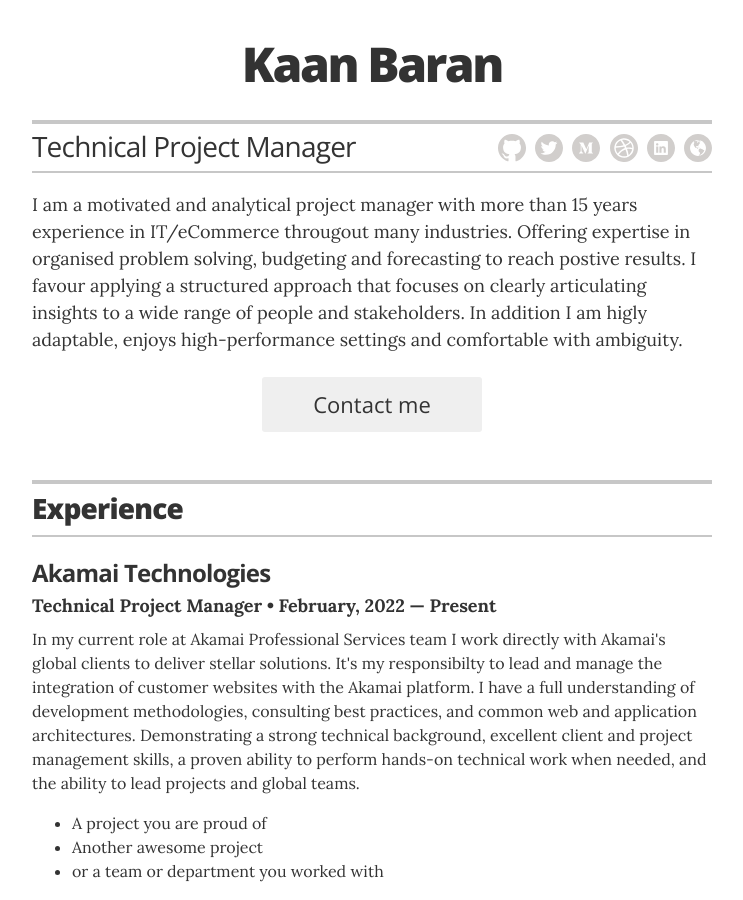
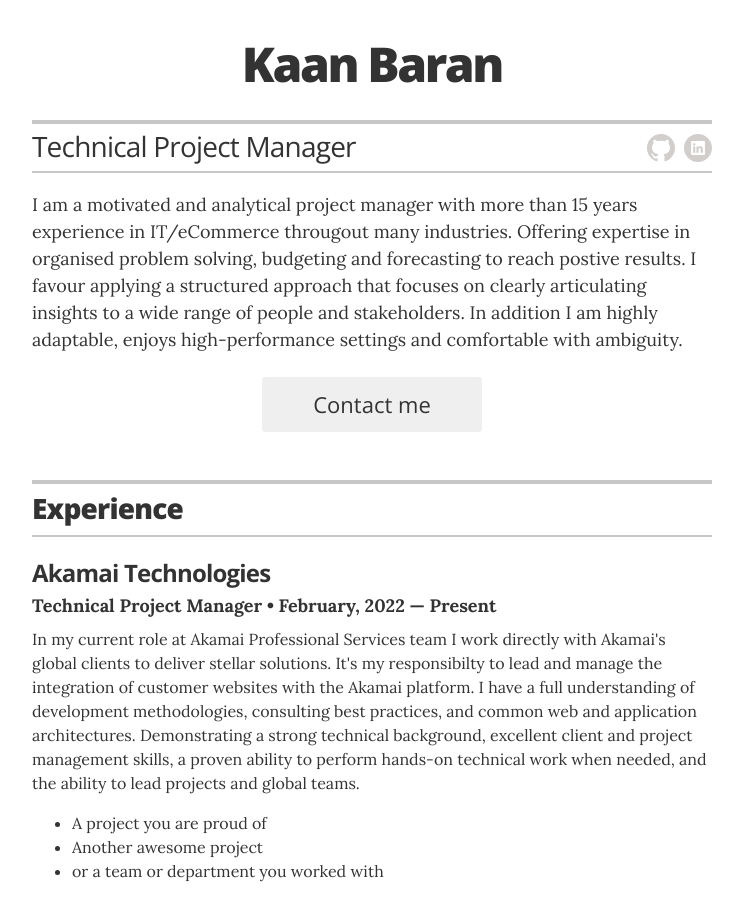
Before and after one commit to kubrick-kb77/Resume, a Jekyll site: the page built from index.html, in a window 1280 px wide and 900 px high. Shown: the whole window, without its empty margins (268-1011 px from the left). Built offline with Jekyll 4.4.1, drawn with Linux system fonts in a browser that asks for light colours; some of the changed lines change nothing that is shown; some of the changed text lies outside the part shown.

Commit message:
Changed Contact Info

```diff
--- a/_config.yml
+++ b/_config.yml
@@ -23,7 +23,7 @@ resume_contact_address:         ""
 resume_header_contact_info:     ""
 display_header_contact_info:    "false"
 
-resume_header_intro: "<p>I am a motivated and analytical project manager with more than 15 years experience in IT/eCommerce througout many industries. Offering expertise in organised problem solving, budgeting and forecasting to reach postive results. I favour applying a structured approach that focuses on clearly articulating insights to a wide range of people and stakeholders. In addition I am higly adaptable, enjoys high-performance settings and comfortable with ambiguity.</p>"
+resume_header_intro: "<p>I am a motivated and analytical project manager with more than 15 years experience in IT/eCommerce througout many industries. Offering expertise in organised problem solving, budgeting and forecasting to reach postive results. I favour applying a structured approach that focuses on clearly articulating insights to a wide range of people and stakeholders. In addition I am highly adaptable, enjoys high-performance settings and comfortable with ambiguity.</p>"
 
 # use "yes" to display the email contact button,
 # "no" to display an "I'm not looking for work" message,
@@ -45,14 +45,14 @@ resume_section_associations:    true
 # Resume social links
 # uncomment the options you wish to display, and add your own URL
 resume_social_links:
-  resume_github_url:            "https://github.com/jglovier/resume-template"
-  resume_twitter_url:           "http://twitter.com/jglovier"
-  resume_dribbble_url:          "https://dribbble.com/jag"
+  resume_github_url:            "https://github.com/kubrick-kb77/Resume"
+  #resume_twitter_url:           "http://twitter.com/jglovier"
+  #resume_dribbble_url:          "https://dribbble.com/jag"
   # resume_facebook_url:          "insert Facebook URL here"
-  resume_linkedin_url:          "https://www.linkedin.com/in/joelglovier"
+  resume_linkedin_url:          "https://www.linkedin.com/in/kaanbaran/"
   # resume_instagram_url:         "insert your Instagram URL here"
-  resume_website_url:           "http://joelglovier.com"
-  resume_medium_url:            "https://medium.com/@jglovier"
+  #resume_website_url:           "http://joelglovier.com"
+  #resume_medium_url:            "https://medium.com/@jglovier"
 resume_print_social_links:      true
 
 # Design settings
--- a/_layouts/resume.html
+++ b/_layouts/resume.html
@@ -232,8 +232,7 @@
       {% endif %}
 
       <footer class="page-footer">
-        <p class="footer-line">Made by <a href="http://twitter.com/jglovier">@kbaran</a>. Fork me on <a href="https://github.com/jglovier/resume-template">GitHub</a>.</p>
-        <p class="footer-line">If this is your live resume, you can modify or remove this part. ;-)</p>
+        <p class="footer-line">Made by <a href="https://www.linkedin.com/in/kaanbaran/">@kbaran</a>. Fork me on <a href="https://github.com/kubrick-kb77/Resume">GitHub</a>.</p>
       </footer>
 
     </div>
```
